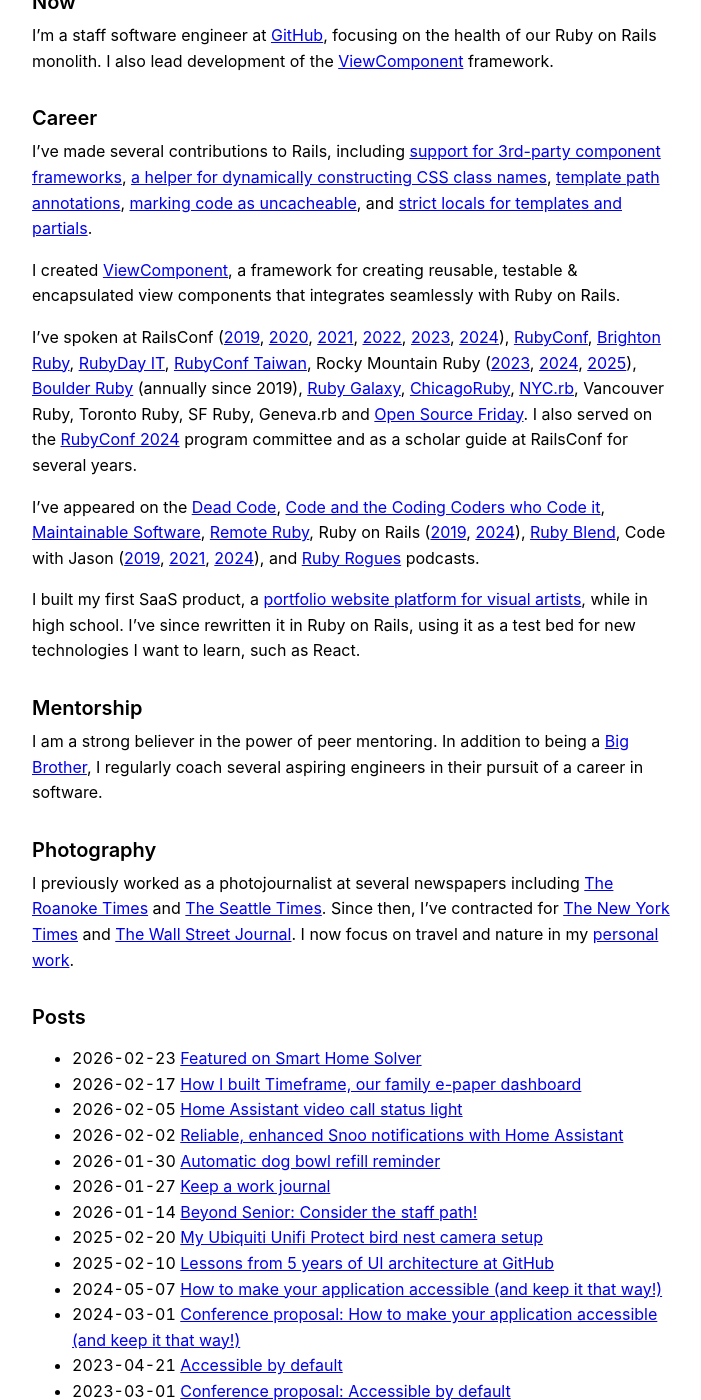
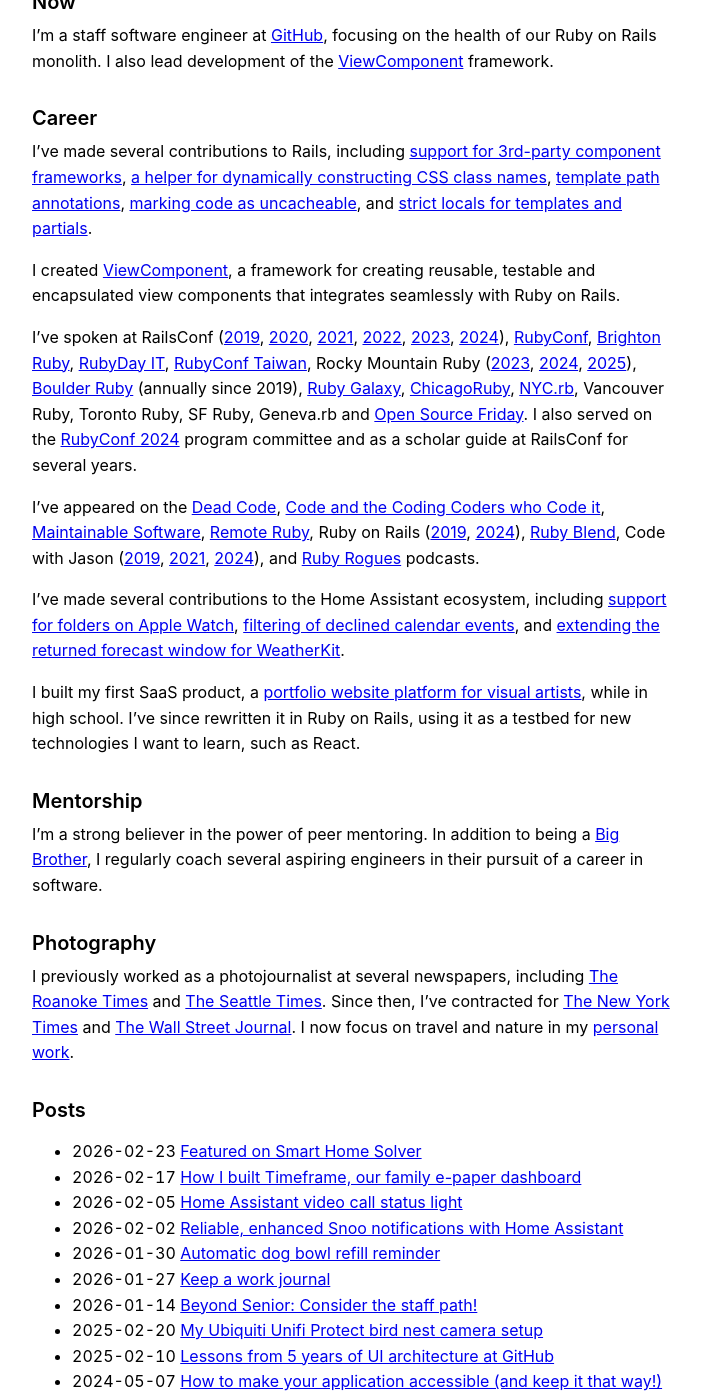
Before and after one commit to joelhawksley/identity, a Jekyll site: the page built from index.md, in a window 1280 px wide and 1400 px high, scrolled down 703 px. Shown: the whole window, without its empty margins (288-989 px from the left). Built offline with Jekyll 4.4.1, drawn with Linux system fonts in a browser that asks for light colours; a script that is not in the unit is left out.

Commit message:
add HA links to about page

```diff
--- a/index.md
+++ b/index.md
@@ -16,18 +16,20 @@
 
 I've made several contributions to Rails, including [support for 3rd-party component frameworks](https://github.com/rails/rails/pull/36388), [a helper for dynamically constructing CSS class names](https://github.com/rails/rails/pull/37918), [template path annotations](https://github.com/rails/rails/pull/38848), [marking code as uncacheable](https://github.com/rails/rails/pull/42365), and [strict locals for templates and partials](https://github.com/rails/rails/pull/45602).
 
-I created [ViewComponent](https://github.com/github/view_component), a framework for creating reusable, testable & encapsulated view components that integrates seamlessly with Ruby on Rails.
+I created [ViewComponent](https://github.com/github/view_component), a framework for creating reusable, testable and encapsulated view components that integrates seamlessly with Ruby on Rails.
 
 I've spoken at RailsConf ([2019](https://youtu.be/y5Z5a6QdA-M), [2020](https://youtu.be/YVYRus_2KZM), [2021](https://www.youtube.com/watch?v=QoetqsBCsbE), [2022](https://www.youtube.com/watch?v=21QG19Zy_g0), [2023](https://www.youtube.com/watch?v=4j2zlvE_Yj8&t=271s), [2024](https://www.youtube.com/watch?v=ZRUn-yRH0ks)), [RubyConf](https://www.youtube.com/watch?v=vynyFGOZOZ8), [Brighton Ruby](https://brightonruby.com/2022/breaking-up-with-the-bundle-joel-hawksley/), [RubyDay IT](https://www.youtube.com/watch?v=CyN1pdmBCtc), [RubyConf Taiwan](https://www.youtube.com/watch?v=MGAs0QALAiM), Rocky Mountain Ruby ([2023](https://www.youtube.com/watch?v=8tR3LJ2cEsE), [2024](https://www.youtube.com/watch?v=9e2CsMMLf4U), [2025](https://www.youtube.com/watch?v=4ck9ZUXwuio)), [Boulder Ruby](https://boulder-ruby.org/) (annually since 2019), [Ruby Galaxy](https://rubygalaxy.io/talks), [ChicagoRuby](https://chicagoruby.org), [NYC.rb](https://www.meetup.com/NYC-rb/events/jghpgsydcdbmb/), Vancouver Ruby, Toronto Ruby, SF Ruby, Geneva.rb and [Open Source Friday](https://www.youtube.com/watch?v=v-mrsmxVy5U). I also served on the [RubyConf 2024](https://rubyconf.org/) program committee and as a scholar guide at RailsConf for several years.
 
 I've appeared on the [Dead Code](https://shows.acast.com/dead-code/episodes/poison-pills-with-joel-hawksley), [Code and the Coding Coders who Code it](https://podcast.drbragg.dev/episodes/episode-53-joel-hawksley/), [Maintainable Software](https://maintainable.fm/episodes/joel-hawksley-the-hidden-costs-of-frontend-complexity), [Remote Ruby](https://remoteruby.transistor.fm/125), Ruby on Rails ([2019](https://www.therubyonrailspodcast.com/276), [2024](https://www.therubyonrailspodcast.com/519)), [Ruby Blend](https://radiopublic.com/the-ruby-blend-WDewaV/s1!9aab9), Code with Jason ([2019](https://www.codewithjason.com/podcast/9478227-088-viewcomponent-with-joel-hawksley-of-github/), [2021](https://www.codewithjason.com/podcast/9936046-130-viewcomponent-with-joel-hawksley-staff-engineer-at-github/), [2024](https://www.codewithjason.com/podcast/15763617-233-joel-hawksley-staff-engineer-at-github)), and [Ruby Rogues](https://devchat.tv/ruby-rogues/rr-461-rethinking-the-view-layer-with-components-with-joel-hawksley/) podcasts.
 
-I built my first SaaS product, a [portfolio website platform for visual artists](https://www.solofolio.net/), while in high school. I’ve since rewritten it in Ruby on Rails, using it as a test bed for new technologies I want to learn, such as React.
+I've made several contributions to the Home Assistant ecosystem, including [support for folders on Apple Watch](https://github.com/home-assistant/iOS/pull/4376), [filtering of declined calendar events](https://github.com/home-assistant/core/pull/128900), and [extending the returned forecast window for WeatherKit](https://github.com/home-assistant/core/pull/164494).
+
+I built my first SaaS product, a [portfolio website platform for visual artists](https://www.solofolio.net/), while in high school. I’ve since rewritten it in Ruby on Rails, using it as a testbed for new technologies I want to learn, such as React.
 
 ## Mentorship
 
-I am a strong believer in the power of peer mentoring. In addition to being a [Big Brother](https://biglittlecolorado.org/), I regularly coach several aspiring engineers in their pursuit of a career in software.
+I'm a strong believer in the power of peer mentoring. In addition to being a [Big Brother](https://biglittlecolorado.org/), I regularly coach several aspiring engineers in their pursuit of a career in software.
 
 ## Photography
 
-I previously worked as a photojournalist at several newspapers including [The Roanoke Times](https://roanoke.com/) and [The Seattle Times](https://www.seattletimes.com/). Since then, I've contracted for [The New York Times](https://www.nytimes.com) and [The Wall Street Journal](https://www.wsj.com). I now focus on travel and nature in my [personal work](https://www.hawksleyvisuals.com).
+I previously worked as a photojournalist at several newspapers, including [The Roanoke Times](https://roanoke.com/) and [The Seattle Times](https://www.seattletimes.com/). Since then, I've contracted for [The New York Times](https://www.nytimes.com) and [The Wall Street Journal](https://www.wsj.com). I now focus on travel and nature in my [personal work](https://www.hawksleyvisuals.com).
```
